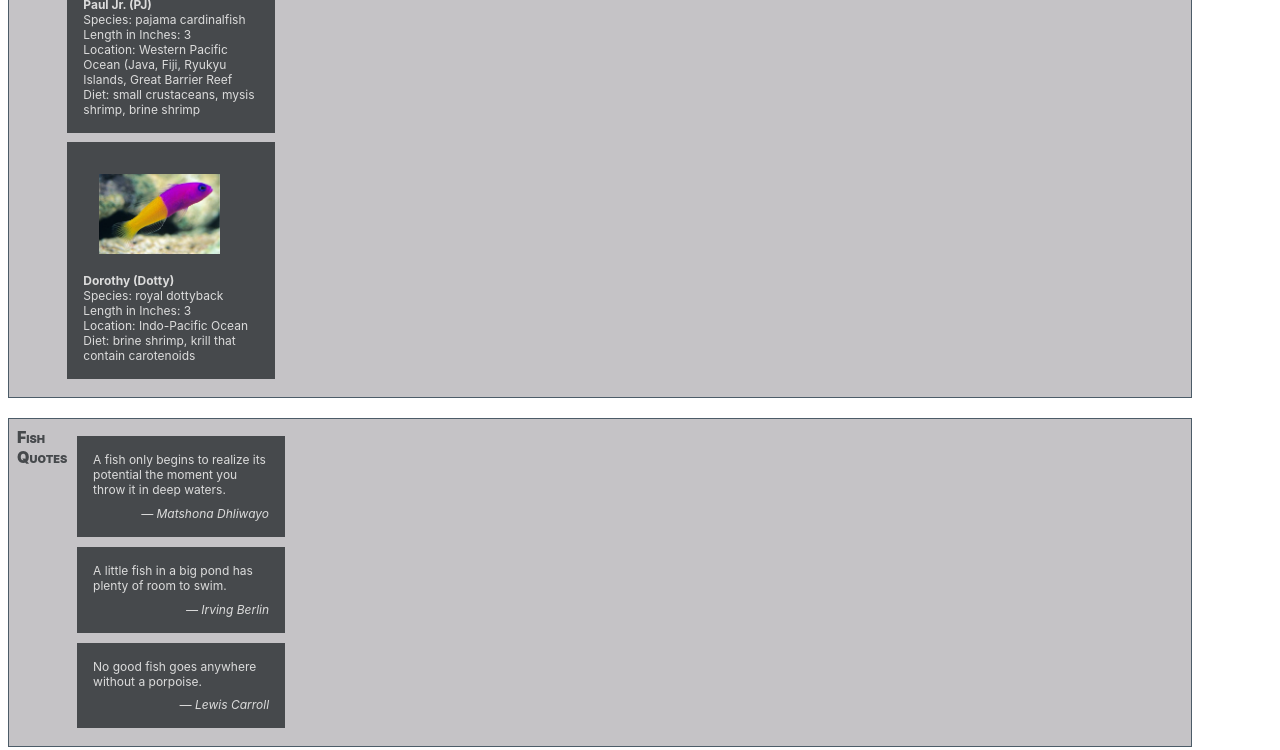
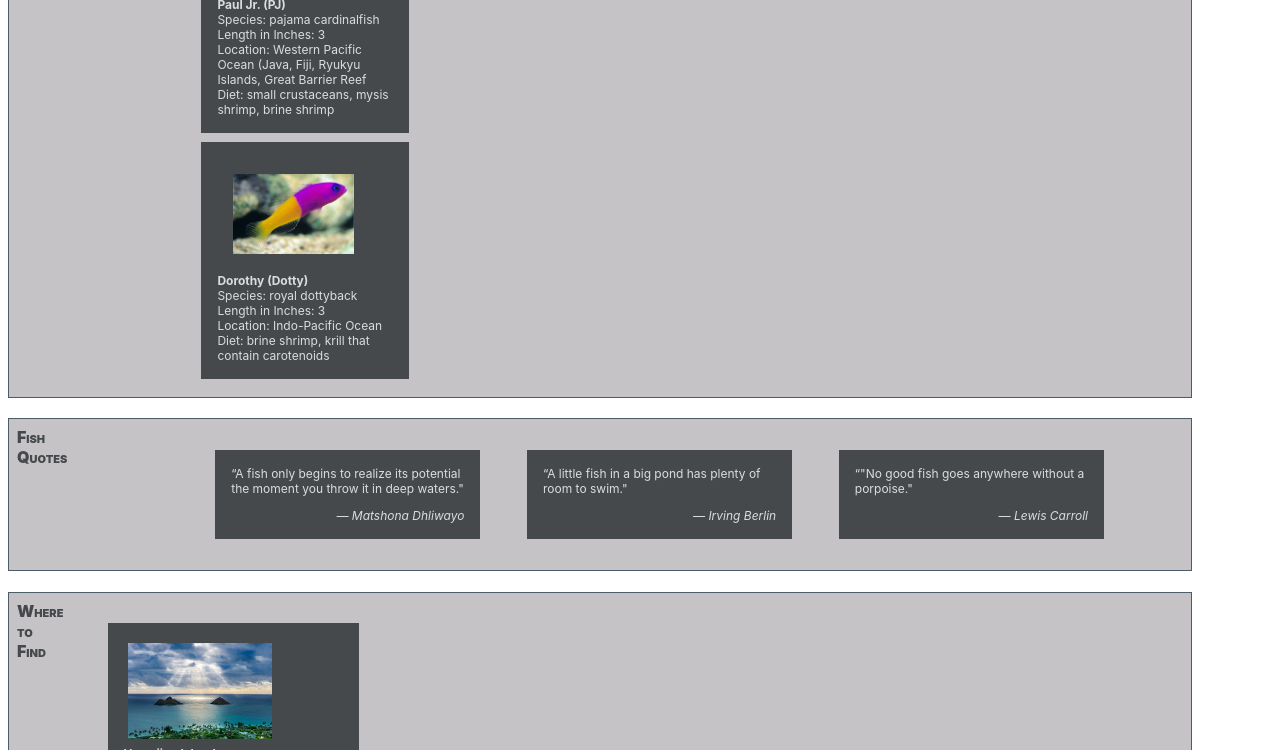
Before and after one commit to justha/martins-aquarium, a plain HTML site: page index.html in a window 1280 px wide. Shown: the part 494-1244 px from the top of the page. Drawn offline with Linux system fonts and the light colour scheme.

Commit message:
commented-out to revert quotes module to original non-modular form

```diff
--- a/index.html
+++ b/index.html
@@ -15,7 +15,7 @@
     </header>
 
     </main class="container">
-        <div class="container--left">
+        <div class="content--left">
             <h2><article class="fishs title">Types<br> of<br> Fish</article>
                 <!-- <section class="fish card">
                     <div><img class="fish_image" src="./images/yellow_tang.jpeg" /></div>
@@ -46,7 +46,7 @@
             </h2>
 
             <h3><article class="quotes title">Fish<br> Quotes</article>
-                <!-- <section class="quote card">
+                <section class="quote card">
                     <div class="quote_text">“A fish only begins to realize its potential the moment you throw it in deep waters."</div>
                     <div class="quote_author">― Matshona Dhliwayo</div>
                 </section>
@@ -59,7 +59,7 @@
                 <section class="quote card">
                     <div class="quote_text">“"No good fish goes anywhere without a porpoise."</div>
                     <div class="quote_author">― Lewis Carroll</div>
-                </section> -->
+                </section>
             </h3>
 
             <h4><article class="locations title">Where<br> to<br> Find</article>
@@ -86,7 +86,7 @@
             </h4>
         </div>
 
-        <div class="container--right">
+        <div class="content--right">
             <h5><article class="tips title">Tips</article>
                 <!-- <section class="tip card">
                     <div class="tip_text">tip #1 here</div>
@@ -114,6 +114,8 @@
 
 
 
- <!-- use 'remainder' operator to filter & organize fish by:
- 1) multiple of 3 inches length, then
- 2) muliple of 5 inches length -->
+ <!--
+    Next...
+    Use 'remainder' operator to filter & organize fish by:
+    1) multiple of 3 inches length, then
+    2) muliple of 5 inches length -->
--- a/scripts/main.js
+++ b/scripts/main.js
@@ -2,11 +2,8 @@
 import {fishList} from "./fishList.js"
 fishList()
 
-
-
-import {quoteList} from "./quoteList.js"
-quoteList()
-
+// import {quoteList} from "./quoteList.js"
+// quoteList()
 
 import {locationList} from "./locationList.js"
 locationList()
--- a/scripts/quote.js
+++ b/scripts/quote.js
@@ -1,8 +1,8 @@
-export const quoteHTML = (quoteObj) => {
-    return `
-        <section class="quote card">
-            <div class="quote_text">${quoteObj.text}</div>
-            <div class="quote_author">${quoteObj.author}</div>
-        </section>
-    `
-}
+// export const quoteHTML = (quoteObj) => {
+//     return `
+//         <section class="quote card">
+//             <div class="quote_text">${quoteObj.text}</div>
+//             <div class="quote_author">${quoteObj.author}</div>
+//         </section>
+//     `
+// }
--- a/scripts/quoteData.js
+++ b/scripts/quoteData.js
@@ -1,22 +1,22 @@
-const quoteCollection = [
-    {
-        text: "A fish only begins to realize its potential the moment you throw it in deep waters.",
-        author: "― Matshona Dhliwayo"
-    },
-    {
-        text: "A little fish in a big pond has plenty of room to swim.",
-        author: "― Irving Berlin"
-    },
-    {
-        text: "No good fish goes anywhere without a porpoise.",
-        author: "― Lewis Carroll"
-    }
-]
+// const quoteCollection = [
+//     {
+//         text: "A fish only begins to realize its potential the moment you throw it in deep waters.",
+//         author: "― Matshona Dhliwayo"
+//     },
+//     {
+//         text: "A little fish in a big pond has plenty of room to swim.",
+//         author: "― Irving Berlin"
+//     },
+//     {
+//         text: "No good fish goes anywhere without a porpoise.",
+//         author: "― Lewis Carroll"
+//     }
+// ]
 
-export const useQuote = () => {
-    return quoteCollection.slice()
-}
+// export const useQuote = () => {
+//     return quoteCollection.slice()
+// }
 
-export const addQuote = (quote) => {
-    quoteCollection.push(quote)
-}
+// export const addQuote = (quote) => {
+//     quoteCollection.push(quote)
+// }
--- a/scripts/quoteList.js
+++ b/scripts/quoteList.js
@@ -1,19 +1,19 @@
-import {useQuote} from "./quoteData.js"
-import {quoteHTML} from "./quote.js"
+// import {useQuote} from "./quoteData.js"
+// import {quoteHTML} from "./quote.js"
 
-export const quoteList = () => {
-    const contentElement = document.querySelector("h3")
+// export const quoteList = () => {
+//     const contentElement = document.querySelector("h3")
 
-const quotes = useQuote()
+// const quotes = useQuote()
 
-let quoteHTMLRepresentations = ""
-for (const currentQuoteObj of quotes) {
-    quoteHTMLRepresentations += quoteHTML (currentQuoteObj)
-}
+// let quoteHTMLRepresentations = ""
+// for (const currentQuoteObj of quotes) {
+//     quoteHTMLRepresentations += quoteHTML (currentQuoteObj)
+// }
 
-contentElement.innerHTML += `
-    <article class="quotes">
-        ${quoteHTMLRepresentations}
-    </article>
-`
-}
+// contentElement.innerHTML += `
+//     <article class="quotes">
+//         ${quoteHTMLRepresentations}
+//     </article>
+// `
+// }
--- a/styles/main.css
+++ b/styles/main.css
@@ -9,12 +9,18 @@ body {
     font-family: -apple-system, BlinkMacSystemFont, 'Segoe UI', Roboto, Oxygen, Ubuntu, Cantarell, 'Open Sans', 'Helvetica Neue', sans-serif;
 }
 
-.container--left {
-    margin-right: 5rem;
+.container {
+    display: flex;
 }
 
-.container--right {
+.content--left {
     margin-right: 5rem;
+    flex: 3;
+}
+
+.content--right {
+    margin-right: 5rem;
+    flex: 1;
 }
 
 h2, h3, h4, h5 {
@@ -46,14 +52,11 @@ h5 {
     font-size: 2rem;
 }
 
-.container {
-    display: flex;
-}
-
 .title {
     font-size: 1rem;
     font-variant: small-caps;
     font-weight: bolder;
+    width: 15%;
 }
 
 .card {
```
